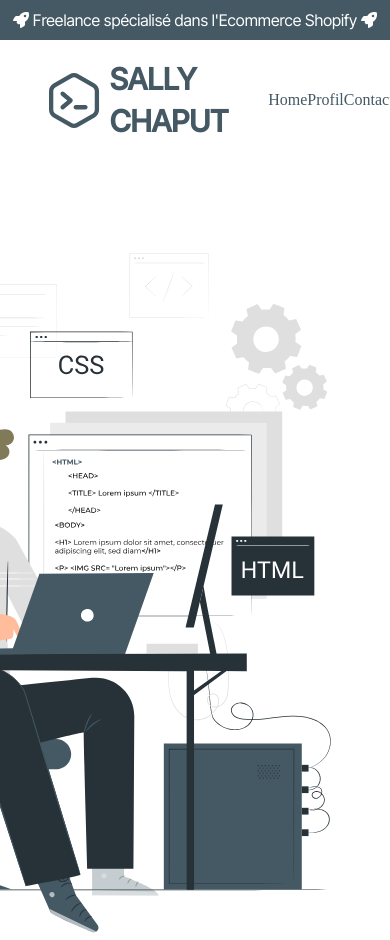
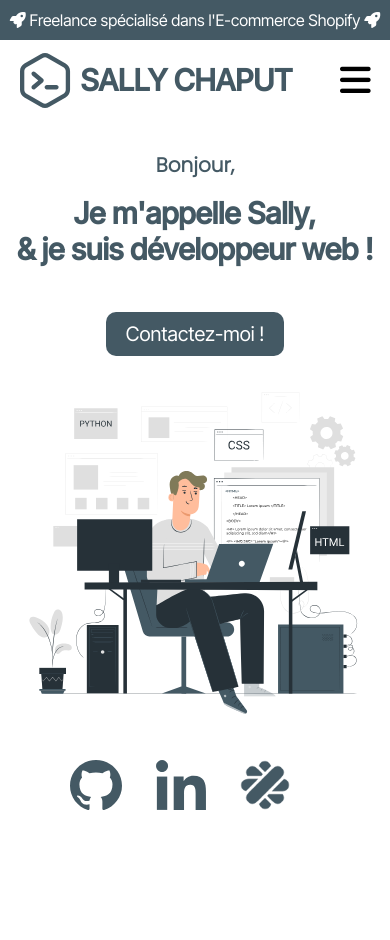
Before and after one commit to Sallymsi/Personal-Website, a plain HTML site: page index.html in a window 390 px wide. Shown: the top 940 px of the page. After the commit the page ends 844 px from the top, so only its background shows below. Drawn offline with Linux system fonts and the light colour scheme.

Commit message:
Start responsive

```diff
--- a/index.html
+++ b/index.html
@@ -22,7 +22,7 @@
 <body>
     <header>
         <aside class="announcement_bar">
-            <p><i class="fa-solid fa-rocket"></i> Freelance spécialisé dans l'Ecommerce Shopify <i
+            <p><i class="fa-solid fa-rocket"></i> Freelance spécialisé dans l'E-commerce Shopify <i
                     class="fa-solid fa-rocket"></i></p>
         </aside>
         <div class="block_header">
@@ -30,30 +30,27 @@
                 <img src="./assets/Group.svg" alt="logo" />
                 <p>SALLY CHAPUT</p>
             </div>
+            <i class="fa-solid fa-bars menu_burger"></i>
             <nav class="case_nav">
                 <ul>
-                    <a href="#">
-                        <li class="nav_choice">Home</li>
-                    </a>
-                    <a href="profil.html">
-                        <li class="nav_choice">Profil</li>
-                    </a>
-                    <a href="#">
-                        <li class="nav_choice">Contact</li>
-                    </a>
+                    <li class="nav_choice"><a href="#">Home</a></li>
+                    <li class="nav_choice"><a href="profil.html">Profil</a></li>
+                    <li class="nav_choice"><a href="#">Contact</a></li>
                 </ul>
             </nav>
         </div>
     </header>
     <section id="block_home">
-        <img src="./assets/Home_art 1.svg" class="reveal-R" alt="illustration home" />
+        <div class="index_img">
+            <img src="./assets/Home_art 1.svg" class="reveal-R" alt="illustration home" />
+        </div>
         <div class="block_text">
             <div class="case_text reveal-L">
                 <p>Bonjour,</p>
                 <h1>Je m'appelle Sally,<br>& je suis développeur web !</h1>
                 <p>Bienvenue sur mon site web</p>
             </div>
-            <button class="button_contact reveal-L">Une question ?</i></button>
+            <button class="button_contact reveal-L">Contactez-moi !</i></button>
         </div>
     </section>
     <aside class="icon_reseau reveal-L">
--- a/style/responsive.css
+++ b/style/responsive.css
@@ -15,3 +15,90 @@
         width: 60%;
     }
 }
+
+@media screen and (max-width: 1500px) {
+    .block_header {
+        width: 90%;
+    }
+
+    #block_home {
+        width: 90%;
+    }
+
+    .icon_reseau {
+        width: 90%;
+    }
+
+    #block_profil {
+        width: 90%;
+    }
+}
+
+@media screen and (max-width: 1190px) {
+    #block_home {
+        flex-direction: column-reverse;
+        align-items: center;
+        margin: 30px auto 0px;
+    }
+
+    .block_text {
+        text-align: center;
+        margin-bottom: 30px;
+    }
+
+    .case_text>h1 {
+        text-align: center;
+    }
+
+    .case_text>p:nth-child(3) {
+        visibility: hidden;
+    }
+
+    .button_contact {
+        margin: auto;
+    }
+}
+
+@media screen and (max-width: 768px) {
+    .block_header {
+        width: 90%;
+        height: 80px;
+    }
+
+    #block_home {
+        width: 95%;
+    }
+
+    .case_text>h1 {
+        font-size: 30px;
+    }
+
+    .index_img {
+        text-align: center;
+    }
+
+    .index_img>img {
+        width: 90%;
+    }
+
+    .case_nav {
+        display: none;
+    }
+
+    .menu_burger {
+        display: block;
+    }
+
+    .icon_reseau {
+        text-align: center;
+        width: 95%;
+    }
+
+    #block_profil {
+        width: 95%;
+    }
+
+    .button_contact {
+        width: auto;
+    }
+}
--- a/style/style.css
+++ b/style/style.css
@@ -3,10 +3,10 @@
 body {
     margin: 0px;
     padding: 0;
+    height: 100vh;
 }
 
 h1 {
-    text-align: left;
     font-family: 'Inter Tight', sans-serif;
     font-size: 50px;
     margin: 15px 0px;
@@ -58,6 +58,7 @@ a {
 .block_header {
     display: flex;
     justify-content: space-between;
+    align-items: center;
     height: 120px;
     width: 75%;
     margin: 0px auto;
@@ -78,6 +79,11 @@ a {
     color: #445964;
     padding-left: 10px;
     margin: 0px;
+}
+
+.menu_burger {
+    display: none;
+    font-size: 35px;
 }
 
 .case_nav {
@@ -109,6 +115,15 @@ a {
     width: 75%;
 }
 
+.index_img {
+    width: auto;
+}
+
+.index_img>img {
+    object-fit: cover;
+    object-position: center;
+}
+
 .block_text {
     display: flex;
     flex-direction: column;
@@ -121,6 +136,10 @@ a {
     font-weight: 700;
     color: #445964;
     margin: 0px;
+}
+
+.case_text>h1 {
+    text-align: left;
 }
 
 .icon_reseau {
@@ -150,7 +169,6 @@ a {
 
 .button_contact {
     cursor: pointer;
-    position: relative;
     font-family: 'Inter Tight', sans-serif;
     font-size: 20px;
     background-color: #445964;
```
Also changed, not shown: profil.html (+2 -1 lines).
